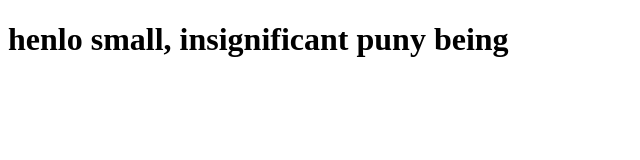
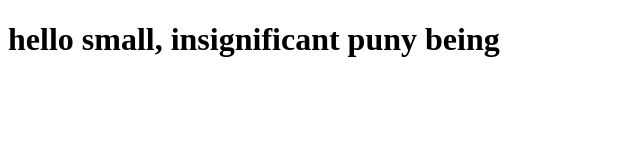
Before and after one commit to SkinnyDog335/skinnydog335.github.io, a plain HTML site: page index.html in a window 1280 px wide. Shown: the whole page, without its empty margins (0-640 px from the left). Drawn offline with Linux system fonts and the light colour scheme.

Commit message:
Update index.html

```diff
--- a/index.html
+++ b/index.html
@@ -8,7 +8,7 @@
     <title>Document</title>
 </head>
 <body>
-    <h1>henlo small, insignificant puny being
+    <h1>hello small, insignificant puny being
     </h1>
 </body>
 </html>
```
